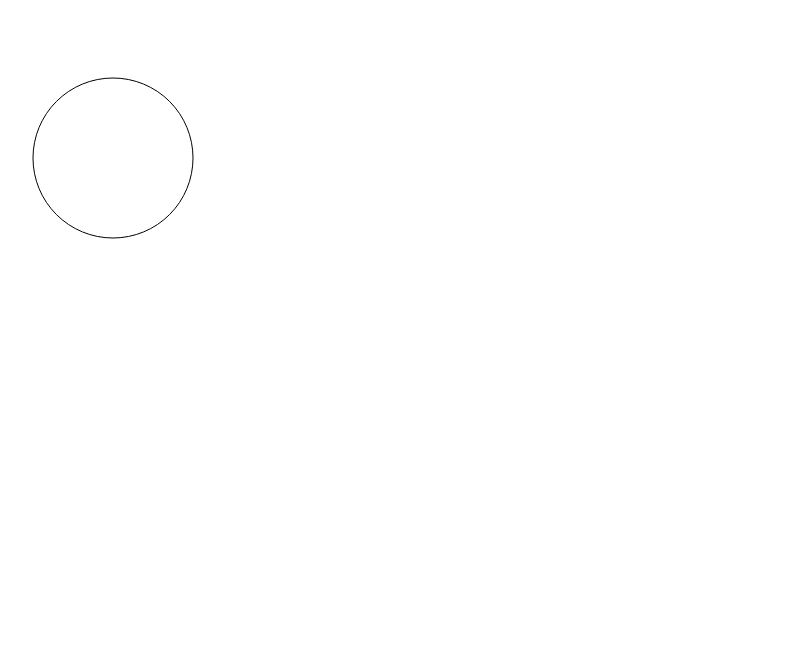
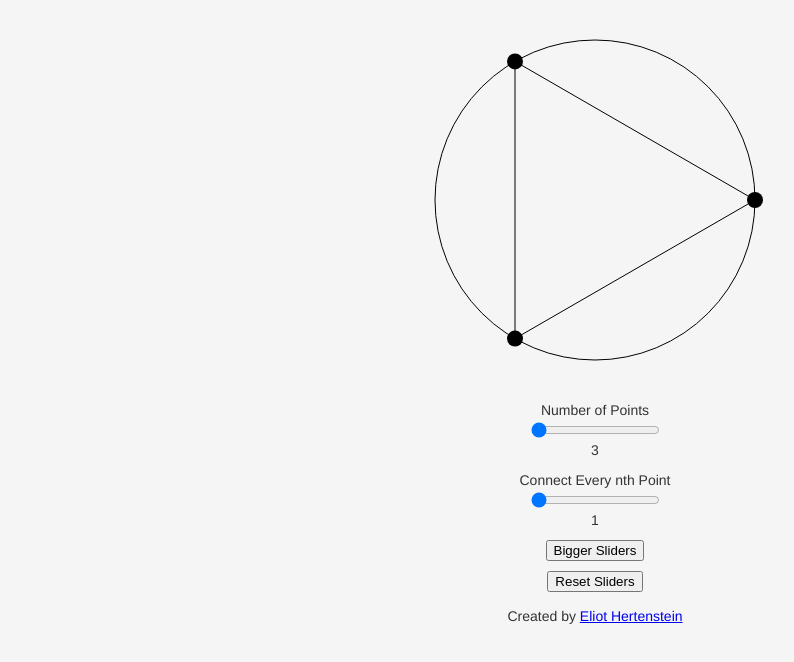
Before and after one commit to eIiot/stargons, a plain HTML site: page index.html in a window 1280 px wide. Shown: the whole page, without its empty margins (45-839 px from the left). Drawn offline with Linux system fonts and the light colour scheme.

Commit message:
finished html page

```diff
--- a/index.html
+++ b/index.html
@@ -8,7 +8,25 @@
   <link rel="stylesheet" href="style.css">
 </head>
 <body>
-  <canvas id="myCanvas" width="300" height="300">Your browser does not support the HTML5 canvas tag.</canvas>
+  <container>
+    <canvas id="myCanvas" width="400" height="400">Your browser does not support the HTML5 canvas tag.</canvas>
+    <div>Number of Points</div>
+    <input type="range" min="3" max="25" value="3" class="slider" id="points">
+    <label id="points-label">3</label>
+    <!-- Spacer Div -->
+    <div class="spacer"></div>
+    <div>Connect Every nth Point</div>
+    <input type="range" min="1" max="25" value="1" class="slider" id="nth">
+    <label id="nth-label">1</label>
+    <div class="spacer"></div>
+    <button id="bigger">Bigger Sliders</button>
+    <div class="spacer"></div>
+    <button onclick="window.location = window.location">Reset Sliders</button>
+  </container>
+
+  <footer>
+    <p>Created by <a href="https://eliothertenstein.com">Eliot Hertenstein</a></p>
+  </footer>
 </body>
 <script src="index.js"></script>
 </html>
--- a/index.js
+++ b/index.js
@@ -1,15 +1,26 @@
 //Define Variables
-var radius = 80;
-var point_size = 4;
-var center_x = 150;
-var center_y = 150;
+var radius = 80*2;
+var point_size = 4*2;
+var center_x = 200;
+var center_y = 200;
 var font_size = "20px";
 
 var c = document.getElementById("myCanvas");
 var ctx = c.getContext("2d");
 
-// function close that will close tab
-window.__defineGetter__("hampter", function() { alert("我叫李"); });
+// hello antoine
+window.__defineGetter__("hampter", function() {
+  alert("我叫李");
+  window.close();
+});
+
+// get sliders, and slider labels
+var numPointsSlider = document.getElementById("points");
+var numPointsLabel = document.getElementById("points-label");
+var nthPointsSlider = document.getElementById("nth");
+var nthPointsLabel = document.getElementById("nth-label");
+var biggerSliderButton = document.getElementById("bigger");
+var smallerSliderButton = document.getElementById("smaller");
 
 function drawCircle(){
     ctx.beginPath();
@@ -25,13 +36,21 @@ function drawPoint(angle,distance,label){
     ctx.arc(x, y, point_size, 0, 2 * Math.PI);
     ctx.fill();
 
-    ctx.font = font_size;
-    ctx.fillText(label,x + 10,y);
+    // ctx.font = font_size;
+    // ctx.fillText(label,x + 10,y);
 };
 
-drawCircle();
+function drawLine(point1,point2){
+    ctx.beginPath();
+    ctx.moveTo(point1.x,point1.y);
+    ctx.lineTo(point2.x,point2.y);
+    ctx.stroke();
+};
 
-function drawPoints(numPoints,connectEveryNth){
+function createStargon(numPoints,connectEveryNth){
+  numPoints = parseInt(numPoints);
+  connectEveryNth = parseInt(connectEveryNth);
+
   // clear canvas
   ctx.clearRect(0, 0, c.width, c.height);
 
@@ -42,6 +61,39 @@ function drawPoints(numPoints,connectEveryNth){
       drawPoint(angle * i,1,"P" + i);
   };
 
-  // draw a line between every point, and the nth point after it
+  // for each point, draw a line nth next point
+  for(var i = 0; i < numPoints; i++){
+      var point1 = {x:center_x + radius * Math.cos(-angle*i*Math.PI/180) * 1,y:center_y + radius * Math.sin(-angle*i*Math.PI/180) * 1};
+      var point2 = {x:center_x + radius * Math.cos(-angle*(i+connectEveryNth)*Math.PI/180) * 1,y:center_y + radius * Math.sin(-angle*(i+connectEveryNth)*Math.PI/180) * 1};
+      drawLine(point1,point2);
+  };
 
+  // for(var i = 0; i < numPoints; i++){
+  //     var point1 = {x:center_x + radius * Math.cos(-angle*i*Math.PI/180) * 1,y:center_y + radius * Math.sin(-angle*i*Math.PI/180) * 1};
+  //     var point2 = {x:center_x + radius * Math.cos(-angle*(i+connectEveryNth)*Math.PI/180) * 1,y:center_y + radius * Math.sin(-angle*(i+connectEveryNth)*Math.PI/180) * 1};
+  //     drawLine(point1,point2);
+  // };
 };
+
+createStargon(numPointsSlider.value,nthPointsSlider.value);
+
+// set labels to current values
+numPointsLabel.innerHTML = numPointsSlider.value;
+nthPointsLabel.innerHTML = nthPointsSlider.value;
+
+// on slider change, update the number of points && the number of points to connect
+numPointsSlider.oninput = function() {
+  numPointsLabel.innerHTML = this.value;
+  createStargon(this.value,nthPointsSlider.value);
+};
+
+nthPointsSlider.oninput = function() {
+  nthPointsLabel.innerHTML = this.value;
+  createStargon(numPointsSlider.value,this.value);
+};
+
+biggerSliderButton.onclick = function() {
+  // add 10 to max of both sliders
+  numPointsSlider.max = parseInt(numPointsSlider.max) + 10;
+  nthPointsSlider.max = parseInt(nthPointsSlider.max) + 10;
+};
--- a/style.css
+++ b/style.css
@@ -1,3 +1,13 @@
+body {
+  background-color: #f5f5f5;
+  font-family: "Helvetica Neue", Helvetica, Arial, sans-serif;
+  font-size: 14px;
+  line-height: 20px;
+  color: #333333;
+  margin: 0;
+  padding: 0;
+}
+
 #stargon svg {
   width: 100%;
   height: 100%;
@@ -8,3 +18,22 @@
   stroke-width: 5px;
   stroke: #797979;
 }
+
+.spacer {
+  height: 10px;
+}
+
+container {
+  display: flex;
+  flex-direction: column;
+  align-items: center;
+  justify-content: center;
+  height: 100%;
+}
+
+footer {
+  display: flex;
+  flex-direction: column;
+  align-items: center;
+  justify-content: baseline;
+}
```
